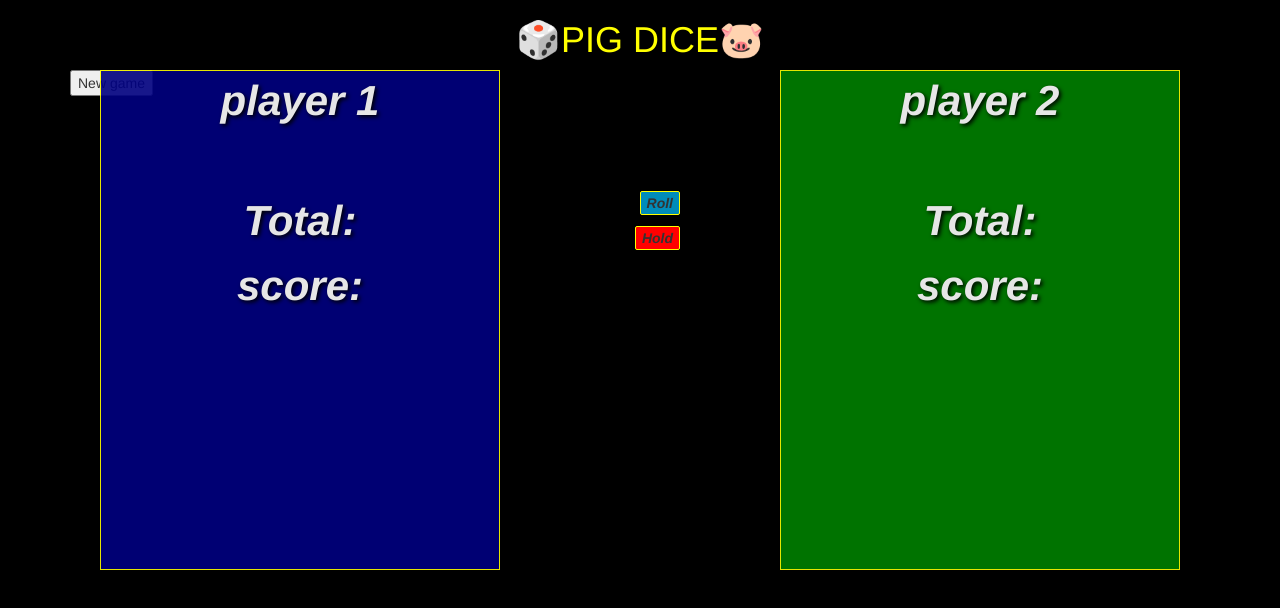
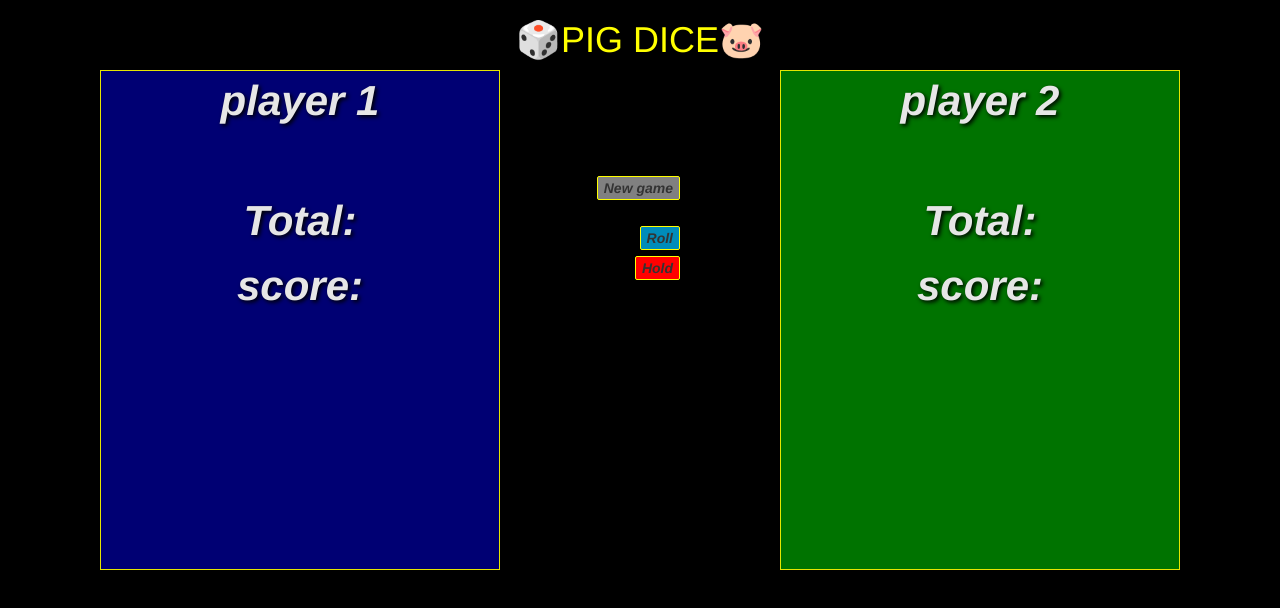
Before and after one commit to nyagajr/pig-dice, a plain HTML site: page index.html in a window 1280 px wide. Drawn offline with Linux system fonts and the light colour scheme.

Commit message:
new button

```diff
--- a/css/styles.css
+++ b/css/styles.css
@@ -43,10 +43,21 @@ div{
   background-color: navy;
   opacity: 0.9;
 }
+.button-0{
+  position: absolute;
+  right: 600px;
+  bottom: 600px;
+  border: 1px solid yellow;
+  text-align: center;
+  font-weight: 700;
+  font-style: oblique;
+  background-color: gray;
+  border-radius: 2px;
+}
 .button-1{
   position: absolute;
   right: 600px;
-  bottom: 585px;
+  bottom: 550px;
   border: 1px solid yellow;
   text-align: center;
   font-weight: 700;
@@ -57,7 +68,7 @@ div{
 .button-2{
   position: absolute;
   right: 600px;
-  bottom: 550px;
+  bottom: 520px;
   border: 1px solid yellow;
   text-align: center;
   font-weight: 700;
```
